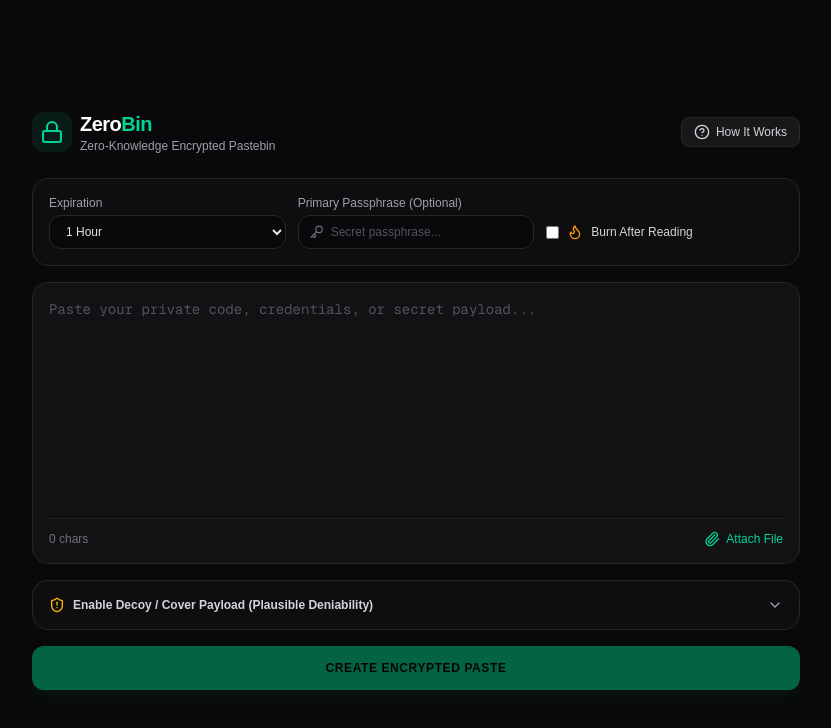
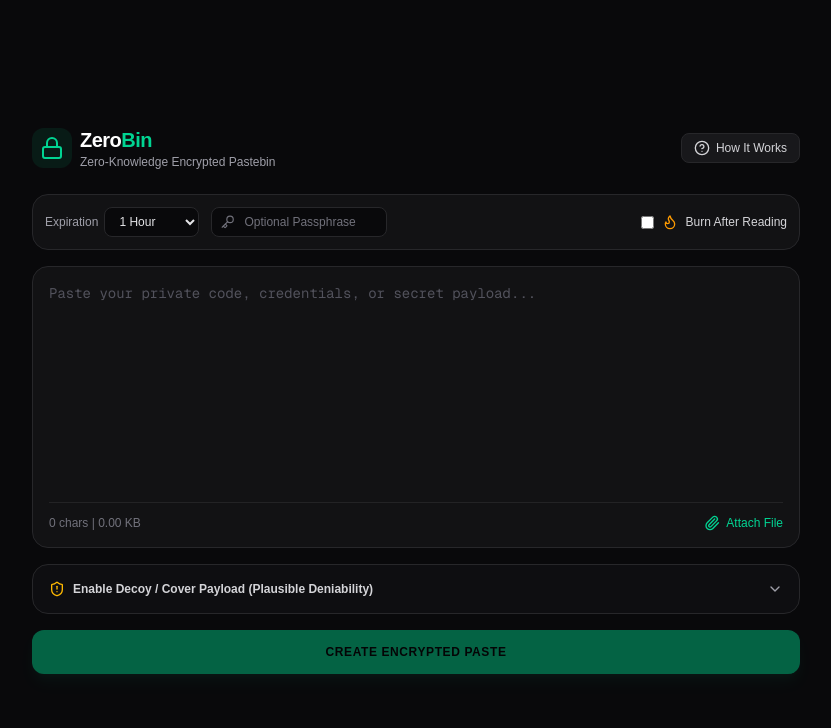
Before and after one commit to sachinsshastri7-boop/zero-bin, a Next.js app: page / in a window 1280 px wide. Shown: the top 728 px of the page, without its empty margins (224-1055 px from the left). Built offline with nearby package versions, Linux system fonts and the light colour scheme.

Commit message:
fix: restore full page component with updated submit handler

```diff
--- a/src/app/page.tsx
+++ b/src/app/page.tsx
@@ -20,7 +20,7 @@ import HowItWorksModal from "@/components/HowItWorksModal";
 
 export default function Home() {
   const [text, setText] = useState("");
-  const [ttl, setTtl] = useState("3600"); // 1 hour default
+  const [ttl, setTtl] = useState("3600");
   const [passphrase, setPassphrase] = useState("");
   const [burnAfterRead, setBurnAfterRead] = useState(false);
 
@@ -75,21 +75,23 @@ export default function Home() {
           text,
           attachment,
         },
-        decoy: decoyText ? { text: decoyText } : null,
+        decoy: decoyText.trim() ? { text: decoyText } : null,
         decoyPassphrase: decoyPassphrase.trim() || null,
+        realPassphrase: passphrase.trim() || null,
       };
 
       const payloadString = JSON.stringify(payload);
       const enc = new TextEncoder();
 
+      const activePassphrase = passphrase.trim() || decoyPassphrase.trim();
+
       let keyBase64 = "";
       let cryptoKey: CryptoKey;
 
-      if (passphrase.trim()) {
-        // Derive key from primary passphrase
+      if (activePassphrase) {
         const keyMaterial = await crypto.subtle.importKey(
           "raw",
-          enc.encode(passphrase),
+          enc.encode(activePassphrase),
           "PBKDF2",
           false,
           ["deriveKey"]
@@ -109,7 +111,6 @@ export default function Home() {
           ["encrypt", "decrypt"]
         );
       } else {
-        // Generate random key
         cryptoKey = await crypto.subtle.generateKey(
           { name: "AES-GCM", length: 256 },
           true,
@@ -119,11 +120,9 @@ export default function Home() {
         keyBase64 = btoa(String.fromCharCode(...new Uint8Array(exported)));
       }
 
-      // Generate 12-byte IV
       const iv = crypto.getRandomValues(new Uint8Array(12));
-      const ivBase64 = btoa(String.fromCharCode(...iv));
+      const ivBase64 = btoa(String.fromCharCode(...new Uint8Array(iv)));
 
-      // Encrypt payload
       const encryptedBuffer = await crypto.subtle.encrypt(
         { name: "AES-GCM", iv },
         cryptoKey,
@@ -133,7 +132,6 @@ export default function Home() {
         String.fromCharCode(...new Uint8Array(encryptedBuffer))
       );
 
-      // Save to API
       const res = await fetch("/api/pastes", {
         method: "POST",
         headers: { "Content-Type": "application/json" },
@@ -148,12 +146,12 @@ export default function Home() {
       if (!res.ok) throw new Error("Failed to store paste.");
 
       const { id } = await res.json();
-      const hashFragment = passphrase.trim() ? `${keyBase64}:pwd` : keyBase64;
+      const hashFragment = activePassphrase ? `${keyBase64}:pwd` : keyBase64;
       const fullUrl = `${window.location.origin}/v/${id}#${hashFragment}`;
 
       setCreatedUrl(fullUrl);
     } catch (err) {
-      console.error(err);
+      console.error("Encryption submit error:", err);
       alert("Error creating encrypted paste.");
     } finally {
       setIsSubmitting(false);
@@ -174,7 +172,6 @@ export default function Home() {
       )}
 
       <div className="w-full max-w-3xl space-y-6">
-        {/* Header */}
         <div className="flex items-center justify-between">
           <div className="flex items-center gap-2">
             <div className="rounded-xl bg-emerald-500/10 p-2 text-emerald-400">
@@ -198,19 +195,16 @@ export default function Home() {
           </button>
         </div>
 
-        {/* Creation Form */}
         {!createdUrl ? (
           <form onSubmit={handleSubmit} className="space-y-4">
-            {/* Options Bar */}
-            <div className="grid grid-cols-1 sm:grid-cols-3 gap-3 p-4 rounded-2xl border border-zinc-800 bg-zinc-900/40">
-              <div>
-                <label className="text-xs font-medium text-zinc-400 block mb-1">
-                  Expiration
-                </label>
+            <div className="flex flex-wrap items-center justify-between gap-3 p-3 rounded-2xl border border-zinc-800 bg-zinc-900/60">
+              <div className="flex items-center gap-3">
+                <div className="flex items-center gap-1.5">
+                  <span className="text-xs text-zinc-400">Expiration</span>
                   <select
                     value={ttl}
                     onChange={(e) => setTtl(e.target.value)}
-                  className="w-full rounded-xl border border-zinc-800 bg-zinc-950 px-3 py-2 text-xs text-zinc-200 focus:border-emerald-500/50 focus:outline-none"
+                    className="rounded-lg border border-zinc-800 bg-zinc-950 px-2.5 py-1.5 text-xs text-zinc-200 focus:border-emerald-500/50 focus:outline-none"
                   >
                     <option value="300">5 Minutes</option>
                     <option value="3600">1 Hour</option>
@@ -219,23 +213,18 @@ export default function Home() {
                   </select>
                 </div>
 
-              <div>
-                <label className="text-xs font-medium text-zinc-400 block mb-1">
-                  Primary Passphrase (Optional)
-                </label>
-                <div className="relative">
-                  <Key className="absolute left-3 top-2.5 h-3.5 w-3.5 text-zinc-500" />
+                <div className="relative flex items-center">
+                  <Key className="absolute left-2.5 h-3.5 w-3.5 text-zinc-500" />
                   <input
                     type="password"
-                    placeholder="Secret passphrase..."
+                    placeholder="Optional Passphrase"
                     value={passphrase}
                     onChange={(e) => setPassphrase(e.target.value)}
-                    className="w-full rounded-xl border border-zinc-800 bg-zinc-950 pl-8 pr-3 py-2 text-xs text-zinc-200 placeholder-zinc-600 focus:border-emerald-500/50 focus:outline-none"
+                    className="w-44 rounded-lg border border-zinc-800 bg-zinc-950 pl-8 pr-2.5 py-1.5 text-xs text-zinc-200 placeholder-zinc-500 focus:border-emerald-500/50 focus:outline-none"
                   />
                 </div>
               </div>
 
-              <div className="flex items-center pt-5">
               <label className="flex items-center gap-2 cursor-pointer text-xs text-zinc-300 select-none">
                 <input
                   type="checkbox"
@@ -246,9 +235,7 @@ export default function Home() {
                 <Flame className="h-4 w-4 text-amber-500" /> Burn After Reading
               </label>
             </div>
-            </div>
 
-            {/* Editor Box */}
             <div className="relative rounded-2xl border border-zinc-800 bg-zinc-900/60 p-4 space-y-3">
               <textarea
                 rows={10}
@@ -259,7 +246,9 @@ export default function Home() {
               />
 
               <div className="flex items-center justify-between pt-3 border-t border-zinc-800/80 text-xs text-zinc-500">
-                <span>{text.length} chars</span>
+                <span>
+                  {text.length} chars | {(new Blob([text]).size / 1024).toFixed(2)} KB
+                </span>
                 <label className="flex items-center gap-1.5 cursor-pointer text-emerald-400 hover:text-emerald-300 transition font-medium">
                   <Paperclip className="h-4 w-4" />
                   {attachment ? attachment.name : "Attach File"}
@@ -272,7 +261,6 @@ export default function Home() {
               </div>
             </div>
 
-            {/* Plausible Deniability Container */}
             <div className="rounded-2xl border border-zinc-800 bg-zinc-900/40 overflow-hidden">
               <button
                 type="button"
@@ -293,7 +281,7 @@ export default function Home() {
               {showDecoy && (
                 <div className="p-4 pt-0 space-y-3">
                   <p className="text-[11px] text-zinc-400">
-                    Enter innocent cover text and an optional decoy passphrase. If forced to reveal your secret under coercion, handing over the decoy passphrase reveals this cover message instead.
+                    Enter innocent cover text below. If someone asks for your secret, you can show this harmless cover payload instead.
                   </p>
 
                   <textarea
@@ -310,7 +298,7 @@ export default function Home() {
                     </label>
                     <input
                       type="password"
-                      placeholder="Separate decoy passphrase (e.g. decoy123)..."
+                      placeholder="Optional Decoy Passphrase..."
                       value={decoyPassphrase}
                       onChange={(e) => setDecoyPassphrase(e.target.value)}
                       className="w-full rounded-xl border border-zinc-800 bg-zinc-950 px-3 py-2 text-xs font-mono text-zinc-200 placeholder-zinc-600 focus:border-amber-500/50 focus:outline-none"
@@ -320,7 +308,6 @@ export default function Home() {
               )}
             </div>
 
-            {/* Submit Button */}
             <button
               type="submit"
               disabled={isSubmitting || (!text.trim() && !attachment)}
@@ -330,7 +317,6 @@ export default function Home() {
             </button>
           </form>
         ) : (
-          /* Share Link Output Screen */
           <div className="rounded-2xl border border-emerald-500/30 bg-zinc-900/60 p-6 space-y-6 text-center">
             <div className="space-y-2">
               <div className="inline-flex p-3 rounded-full bg-emerald-500/10 text-emerald-400">
```
Lines whose indentation alone changed are shown as unchanged.
